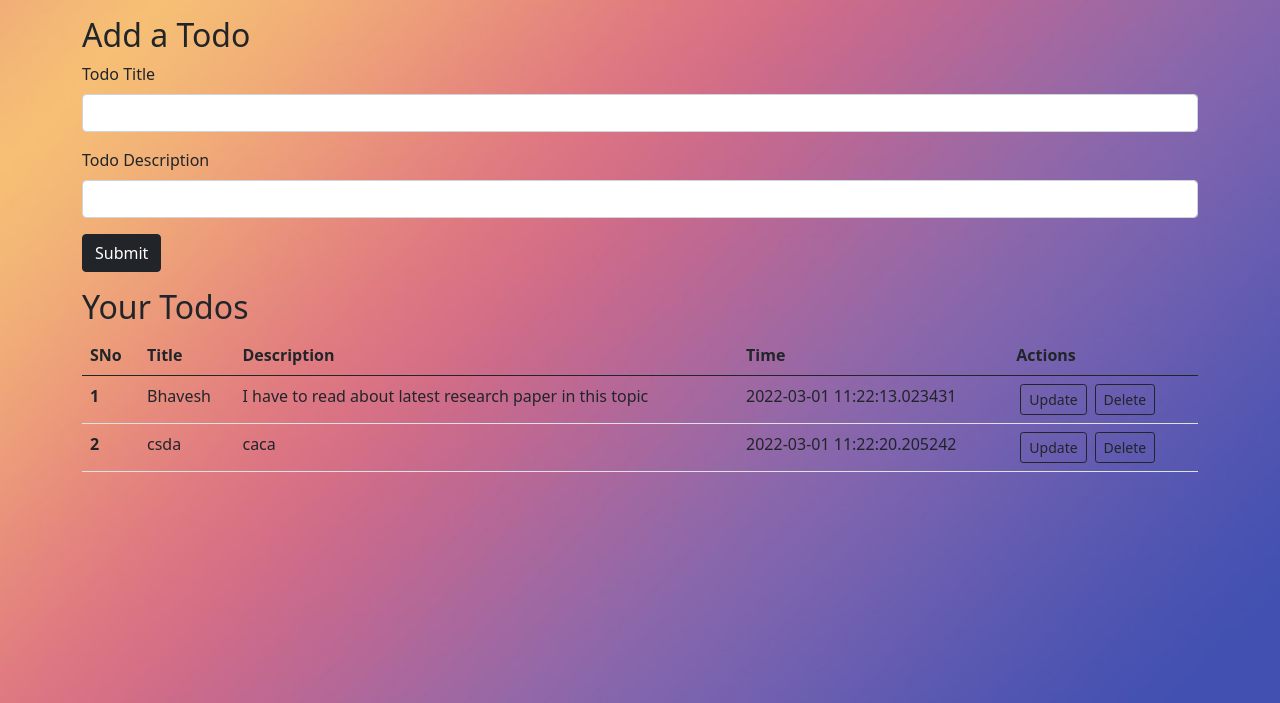
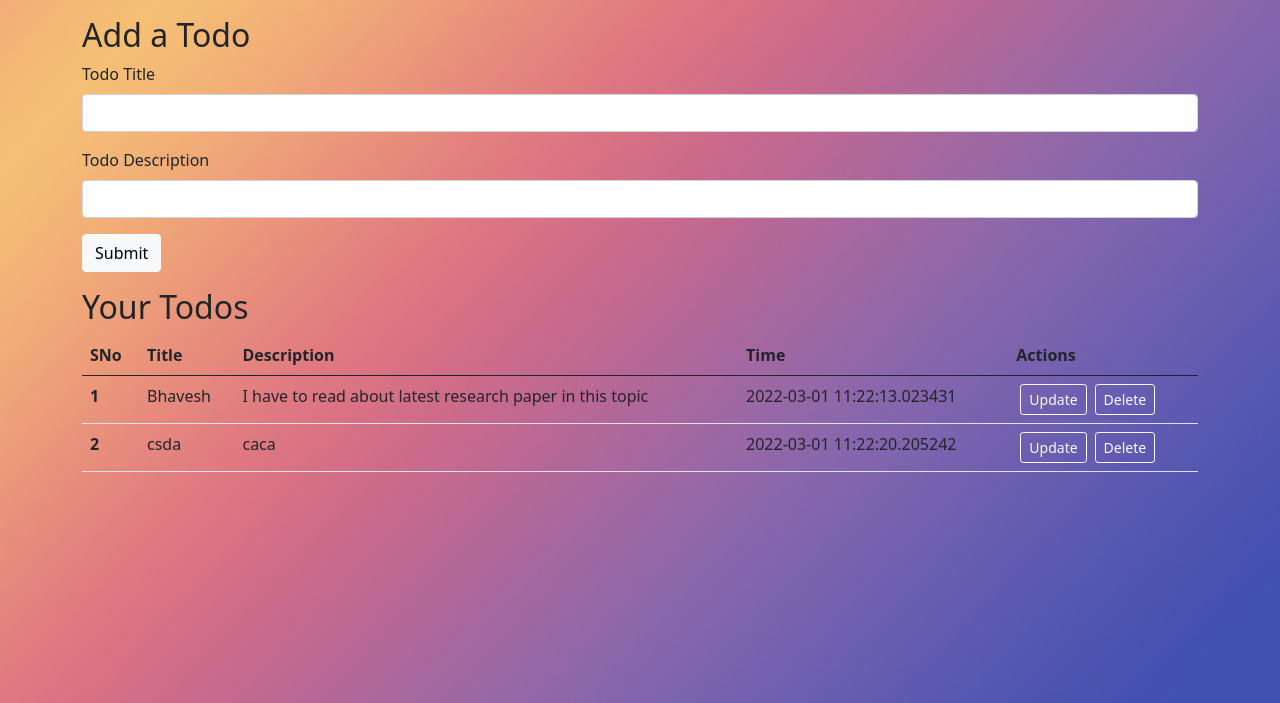
Before and after one commit to Bhavesh202021/Flask-todo-app, a Flask app: page / in a window 1280 px wide. Shown: the part 56-759 px from the top of the page. Run offline with Flask 2, Linux system fonts and the light colour scheme; data comes from the database, SQL or seed files in the repository; both versions use the stored data as it was after the commit.

Commit message:
Update about

```diff
--- a/templates/index.html
+++ b/templates/index.html
@@ -14,7 +14,7 @@
               <input type="text" class="form-control" name="desc" id="desc">
             </div>
 
-            <button type="submit" class="btn btn-dark">Submit</button>
+            <button type="submit" class="btn btn-light">Submit</button>
           </form>
     </div>
     <div class="container my-3">
@@ -22,7 +22,7 @@
 
                 {% if allTodo|length == 0 %}
 
-                <div class="alert alert-dark" role="alert">
+                <div class="alert alert-light" role="alert">
                     No Todos found. Add your first todo now!
                   </div>
                     {% else %}
@@ -45,8 +45,8 @@
                 <td>{{todo.desc}}</td>
                 <td>{{todo.date_created}}</td>
                 <td>
-                  <a href="/update/{{todo.sno}}" type="button" class="btn btn-outline-dark btn-sm mx-1">Update</button>
-                  <a href="/delete/{{todo.sno}}" type="button" class="btn btn-outline-dark btn-sm mx-1">Delete</button>
+                  <a href="/update/{{todo.sno}}" type="button" class="btn btn-outline-light btn-sm mx-1">Update</button>
+                  <a href="/delete/{{todo.sno}}" type="button" class="btn btn-outline-light btn-sm mx-1">Delete</button>
 
                 </td>
               </tr>
--- a/templates/update.html
+++ b/templates/update.html
@@ -14,7 +14,7 @@
               <input type="text" class="form-control" value="{{todo.desc}}" name="desc" id="desc">
             </div>
 
-            <button type="submit" class="btn btn-dark">Update</button>
+            <button type="submit" class="btn btn-light">Update</button>
           </form>
     </div>
 
```
Also changed, not shown: todo.db.
